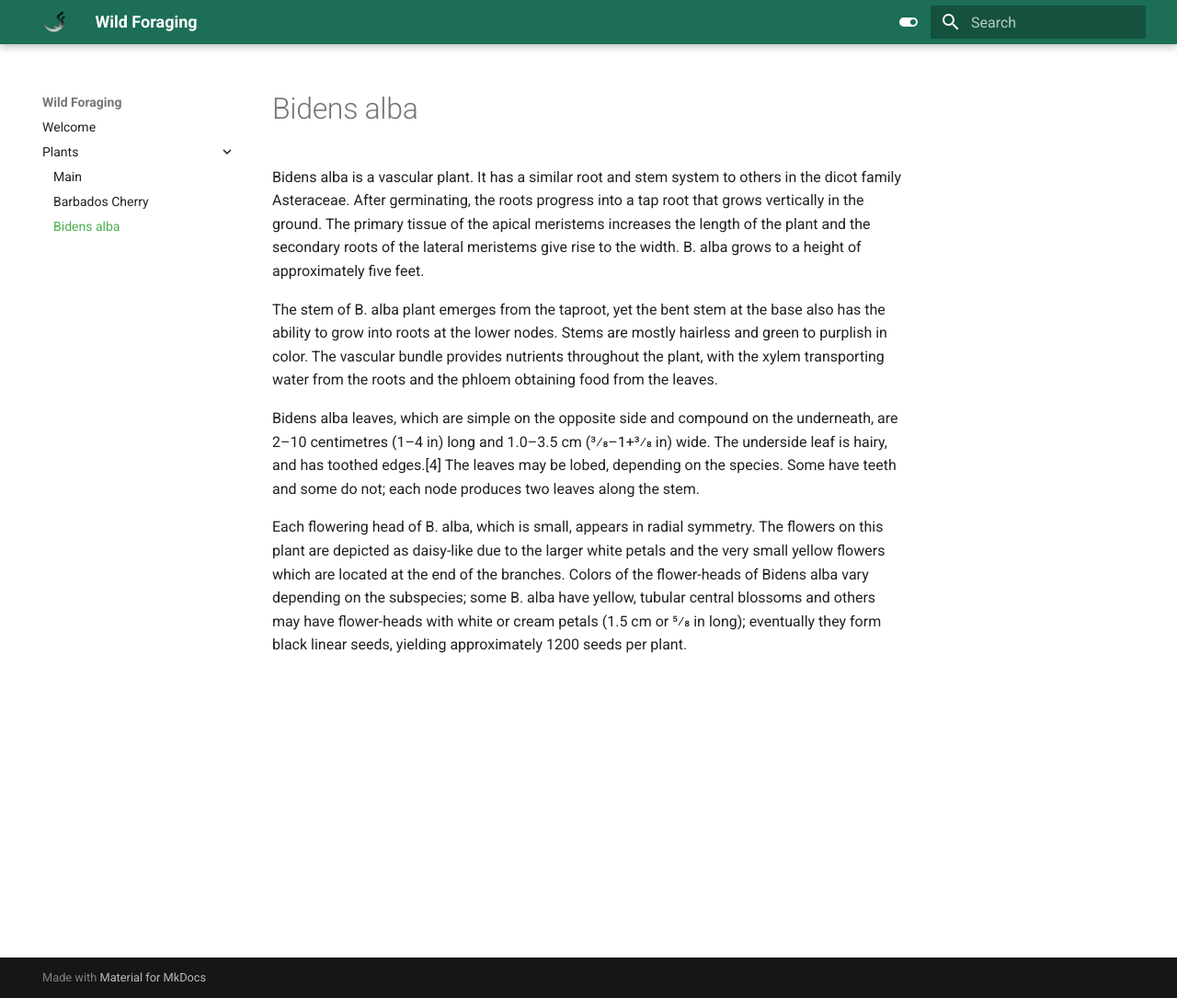
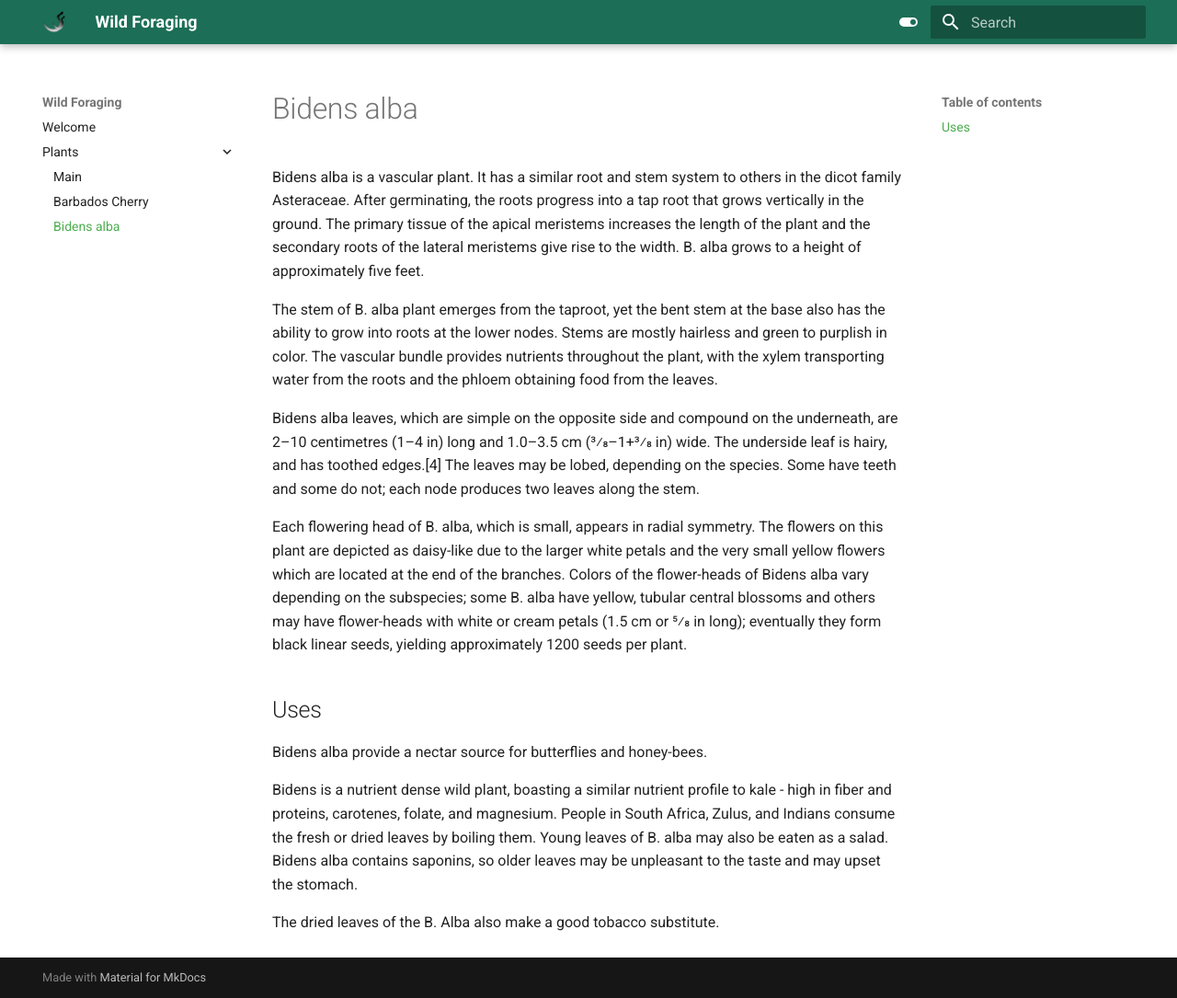
Before and after one commit to wildforaging/site, an MkDocs documentation site: the page built from docs/Plants/bidens-alba.md, in a window 1280 px wide and 1085 px high. Shown: the whole window at 92% size. Built offline with MkDocs 1.6.1 and Material for MkDocs 9.7.7, drawn with Linux system fonts in a browser that asks for light colours.

Commit message:
add uses

```diff
--- a/docs/Plants/bidens-alba.md
+++ b/docs/Plants/bidens-alba.md
@@ -7,3 +7,10 @@ The stem of B. alba plant emerges from the taproot, yet the bent stem at the bas
 Bidens alba leaves, which are simple on the opposite side and compound on the underneath, are 2–10 centimetres (1–4 in) long and 1.0–3.5 cm (3⁄8–1+3⁄8 in) wide. The underside leaf is hairy, and has toothed edges.[4] The leaves may be lobed, depending on the species. Some have teeth and some do not; each node produces two leaves along the stem.
 
 Each flowering head of B. alba, which is small, appears in radial symmetry. The flowers on this plant are depicted as daisy-like due to the larger white petals and the very small yellow flowers which are located at the end of the branches. Colors of the flower-heads of Bidens alba vary depending on the subspecies; some B. alba have yellow, tubular central blossoms and others may have flower-heads with white or cream petals (1.5 cm or 5⁄8 in long); eventually they form black linear seeds, yielding approximately 1200 seeds per plant.
+
+## Uses
+Bidens alba provide a nectar source for butterflies and honey-bees.
+
+Bidens is a nutrient dense wild plant, boasting a similar nutrient profile to kale - high in fiber and proteins, carotenes, folate, and magnesium. People in South Africa, Zulus, and Indians consume the fresh or dried leaves by boiling them. Young leaves of B. alba may also be eaten as a salad. Bidens alba contains saponins, so older leaves may be unpleasant to the taste and may upset the stomach.
+
+The dried leaves of the B. Alba also make a good tobacco substitute.
```
